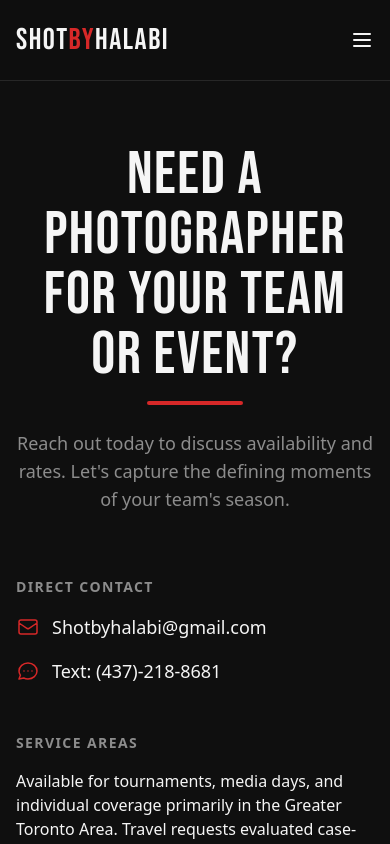
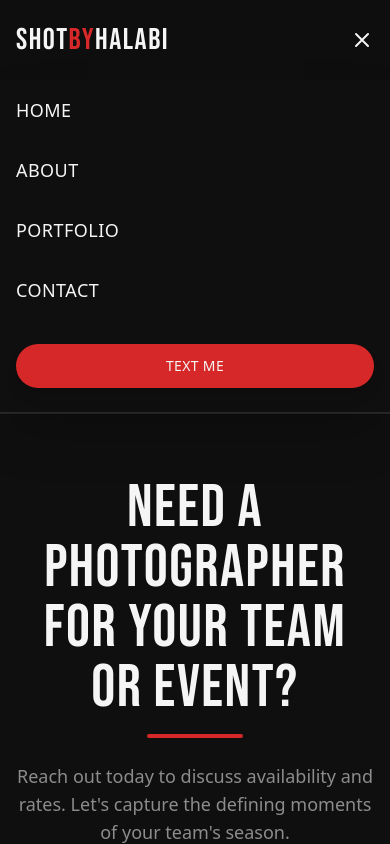
Before and after one commit to shotbyhalabi/shotbyhalabisite, a Next.js app: page /contact in a window 390 px wide. Both pictures are taken after a click on the button "Toggle mobile menu". Shown: the top 844 px of the page. Built offline with nearby package versions, Linux system fonts and the light colour scheme.

Commit message:
Fix mobile navbar and protect images

```diff
--- a/components/Lightbox.tsx
+++ b/components/Lightbox.tsx
@@ -80,12 +80,14 @@ export default function Lightbox({ images, initialIndex, isOpen, onClose }: Ligh
       </button>
 
       <div
-        className="relative w-full h-full max-w-6xl max-h-[90vh] mx-auto flex items-center justify-center p-4 outline-none"
+        className="relative w-full h-full max-w-6xl max-h-[90vh] mx-auto flex items-center justify-center p-4 outline-none select-none"
         onTouchStart={handleTouchStart}
         onTouchEnd={handleTouchEnd}
         onClick={(e) => {
           if (e.target === e.currentTarget) onClose();
         }}
+        onContextMenu={(e) => e.preventDefault()}
+        style={{ WebkitTouchCallout: 'none' }}
         tabIndex={0}
       >
         {images.length > 0 && (
@@ -94,7 +96,7 @@ export default function Lightbox({ images, initialIndex, isOpen, onClose }: Ligh
               src={images[currentIndex]}
               alt={`Gallery Image ${currentIndex + 1}`}
               fill
-              className="object-contain"
+              className="object-contain pointer-events-none select-none"
               unoptimized={true}
               priority
             />
--- a/components/Navbar.tsx
+++ b/components/Navbar.tsx
@@ -1,49 +1,62 @@
+"use client";
+
 import Link from "next/link";
+import { useState } from "react";
 
 export default function Navbar() {
+  const [isOpen, setIsOpen] = useState(false);
+
   return (
     <nav className="sticky top-0 z-50 w-full bg-[#0F0F0F]/90 backdrop-blur-md border-b border-[#8C8C8C]/20">
       <div className="max-w-7xl mx-auto px-4 sm:px-6 lg:px-8">
         <div className="flex items-center justify-between h-20">
           <div className="flex-shrink-0">
-            <Link href="/" className="font-bebas text-3xl tracking-wider text-[#F5F5F5]">
+            <Link href="/" className="font-bebas text-3xl tracking-wider text-[#F5F5F5]" onClick={() => setIsOpen(false)}>
               SHOT<span className="text-[#D62828]">BY</span>HALABI
             </Link>
           </div>
           <div className="hidden md:block">
             <div className="ml-10 flex items-center space-x-8">
-              <Link href="/" className="text-[#F5F5F5] hover:text-[#D62828] transition-colors text-sm uppercase tracking-wide font-medium">
-                Home
-              </Link>
-              <Link href="/about" className="text-[#F5F5F5] hover:text-[#D62828] transition-colors text-sm uppercase tracking-wide font-medium">
-                About
-              </Link>
-              <Link href="/portfolio" className="text-[#F5F5F5] hover:text-[#D62828] transition-colors text-sm uppercase tracking-wide font-medium">
-                Portfolio
-              </Link>
-              <Link href="/contact" className="text-[#F5F5F5] hover:text-[#D62828] transition-colors text-sm uppercase tracking-wide font-medium">
-                Contact
-              </Link>
+              <Link href="/" className="text-[#F5F5F5] hover:text-[#D62828] transition-colors text-sm uppercase tracking-wide font-medium">Home</Link>
+              <Link href="/about" className="text-[#F5F5F5] hover:text-[#D62828] transition-colors text-sm uppercase tracking-wide font-medium">About</Link>
+              <Link href="/portfolio" className="text-[#F5F5F5] hover:text-[#D62828] transition-colors text-sm uppercase tracking-wide font-medium">Portfolio</Link>
+              <Link href="/contact" className="text-[#F5F5F5] hover:text-[#D62828] transition-colors text-sm uppercase tracking-wide font-medium">Contact</Link>
             </div>
           </div>
           <div className="hidden md:block">
-            <Link
-              href="sms:+14372188681"
-              className="bg-[#D62828] text-[#F5F5F5] px-6 py-2.5 rounded-full font-medium hover:bg-red-700 transition-colors uppercase tracking-wide text-sm"
-            >
-              Text Me
-            </Link>
+            <Link href="sms:+14372188681" className="bg-[#D62828] text-[#F5F5F5] px-6 py-2.5 rounded-full font-medium hover:bg-red-700 transition-colors uppercase tracking-wide text-sm">Text Me</Link>
           </div>
           {/* Mobile menu button */}
           <div className="md:hidden flex items-center">
-            <button className="text-[#F5F5F5] hover:text-white focus:outline-none">
+            <button
+              onClick={() => setIsOpen(!isOpen)}
+              className="text-[#F5F5F5] hover:text-white focus:outline-none"
+              aria-label="Toggle mobile menu"
+            >
               <svg className="h-6 w-6" fill="none" viewBox="0 0 24 24" stroke="currentColor">
-                <path strokeLinecap="round" strokeLinejoin="round" strokeWidth="2" d="M4 6h16M4 12h16M4 18h16" />
+                {isOpen ? (
+                  <path strokeLinecap="round" strokeLinejoin="round" strokeWidth="2" d="M6 18L18 6M6 6l12 12" />
+                ) : (
+                  <path strokeLinecap="round" strokeLinejoin="round" strokeWidth="2" d="M4 6h16M4 12h16M4 18h16" />
+                )}
               </svg>
             </button>
           </div>
         </div>
       </div>
+
+      {/* Mobile Menu Dropdown */}
+      {isOpen && (
+        <div className="md:hidden bg-[#0F0F0F] border-b border-[#8C8C8C]/20 px-4 pt-2 pb-6 space-y-4 shadow-2xl">
+          <Link href="/" onClick={() => setIsOpen(false)} className="block text-[#F5F5F5] hover:text-[#D62828] py-2 text-lg font-medium tracking-wide uppercase">Home</Link>
+          <Link href="/about" onClick={() => setIsOpen(false)} className="block text-[#F5F5F5] hover:text-[#D62828] py-2 text-lg font-medium tracking-wide uppercase">About</Link>
+          <Link href="/portfolio" onClick={() => setIsOpen(false)} className="block text-[#F5F5F5] hover:text-[#D62828] py-2 text-lg font-medium tracking-wide uppercase">Portfolio</Link>
+          <Link href="/contact" onClick={() => setIsOpen(false)} className="block text-[#F5F5F5] hover:text-[#D62828] py-2 text-lg font-medium tracking-wide uppercase">Contact</Link>
+          <div className="pt-4">
+            <Link href="sms:+14372188681" onClick={() => setIsOpen(false)} className="inline-block bg-[#D62828] text-[#F5F5F5] px-8 py-3 rounded-full font-medium hover:bg-red-700 transition-colors uppercase tracking-wide text-sm text-center w-full shadow-lg">Text Me</Link>
+          </div>
+        </div>
+      )}
     </nav>
   );
 }
```
